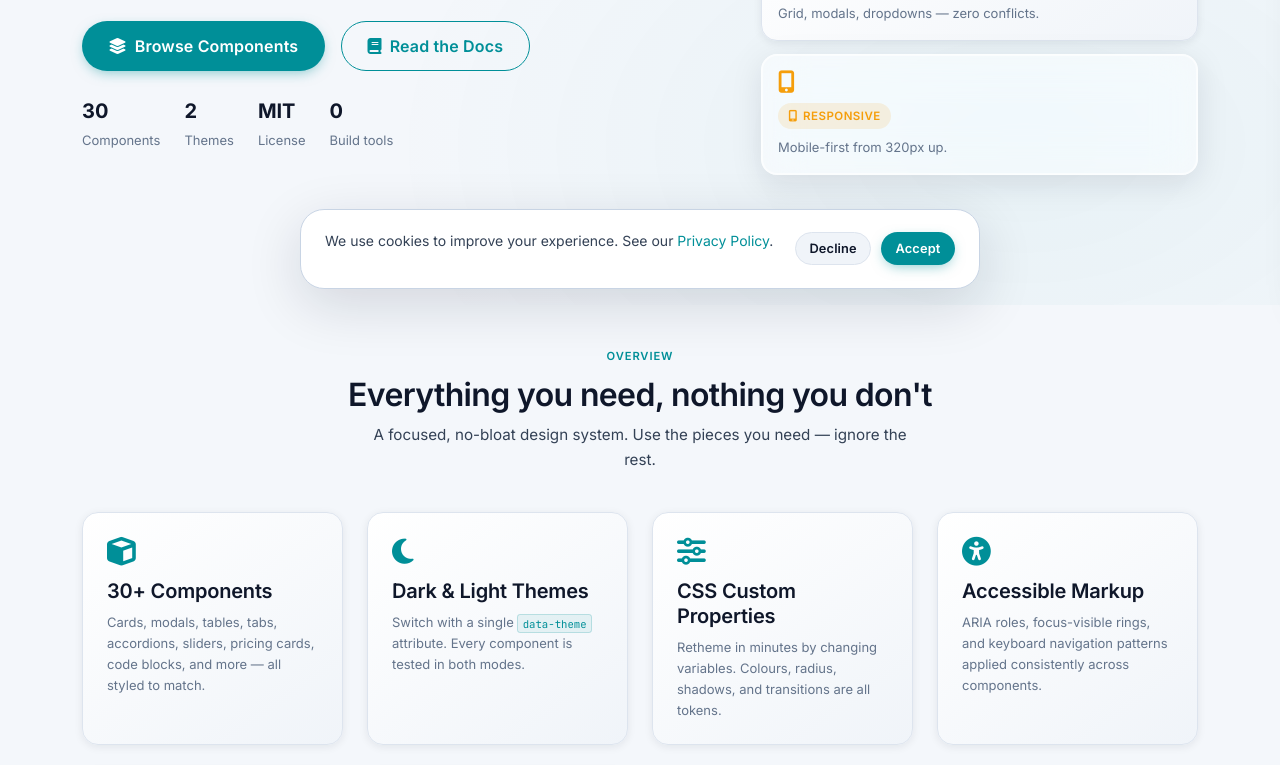
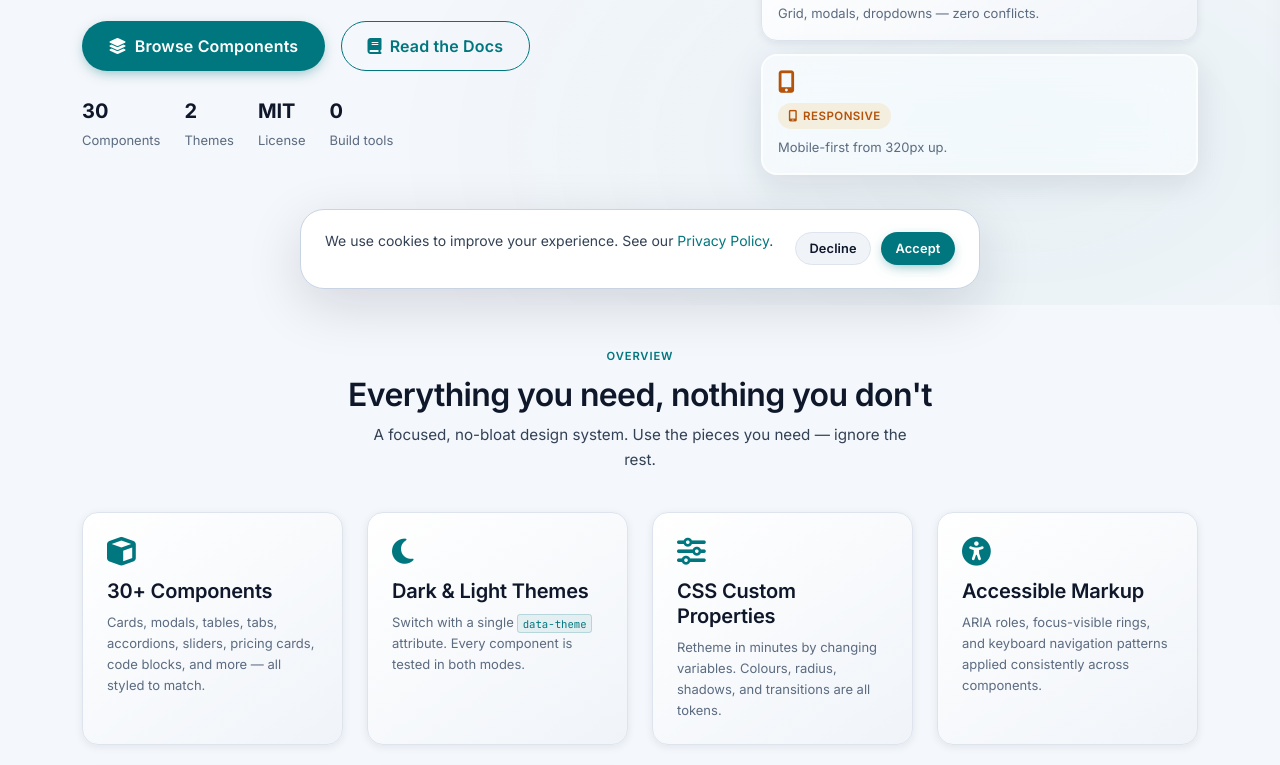
Before and after one commit to xttrust/Vectra-UI-KIT, a plain HTML site: page index.html in a window 1280 px wide. Shown: the part 495-1260 px from the top of the page. Drawn offline with nearby package versions, Linux system fonts and the light colour scheme.

Commit message:
fix(a11y): light theme colours that pass WCAG AA
Muted text (#64748b) was 4.2:1 on the light surfaces, accent links
(#008f98) 3.4 to 3.9:1, white on the accent button 3.9:1, and the
semantic colours were too light to read as text. Light values are now
dark enough for 4.5:1 everywhere they are used as text.

Co-Authored-By: Claude Opus 5.5 <noreply@anthropic.com>
Claude-Session: https://claude.ai/code/session_01TY3RPiQc7TNf84BNQ87V3v

```diff
--- a/assets/css/vectra.css
+++ b/assets/css/vectra.css
@@ -122,16 +122,24 @@
   --v-border:    #dde4ee;
   --v-border-2:  #c8d4e4;
 
-  --v-accent:      #008f98;
-  --v-accent-2:    #00c2cb;
-  --v-accent-rgb:  0, 143, 152;
-  --v-accent-soft: rgba(0, 143, 152, .1);
-  --v-accent-grad: linear-gradient(135deg, #008f98 0%, #00c2cb 100%);
-  --v-accent-glow: 0 0 0 3px rgba(0, 143, 152, .25), 0 0 24px -4px rgba(0, 143, 152, .2);
+  /* Light values are darker than the dark theme's so text and white-on-accent pass WCAG AA (4.5:1):
+     accent #00767e is 4.8:1 on every light surface and 5.4:1 under white text; text-3 is 4.8:1. */
+  --v-accent:      #00767e;
+  --v-accent-2:    #008f98;
+  --v-accent-rgb:  0, 118, 126;
+  --v-accent-soft: rgba(0, 118, 126, .1);
+  --v-accent-grad: linear-gradient(135deg, #00767e 0%, #008f98 100%);
+  --v-accent-glow: 0 0 0 3px rgba(0, 118, 126, .25), 0 0 24px -4px rgba(0, 118, 126, .2);
+
+  /* Semantic colours dark enough to read as text on light surfaces. */
+  --v-success: #15803d;
+  --v-warning: #b45309;
+  --v-danger:  #be123c;
+  --v-info:    #1d4ed8;
 
   --v-text:   #0f172a;
   --v-text-2: #334155;
-  --v-text-3: #64748b;
+  --v-text-3: #5b6b80;
 
   --v-shadow-xs:    0 1px 3px rgba(15,23,42,.07);
   --v-shadow-sm:    0 2px 8px rgba(15,23,42,.08);
@@ -140,7 +148,7 @@
   --v-shadow-xl:    0 16px 56px rgba(15,23,42,.14);
   --v-shadow-glass: 0 8px 32px rgba(15,23,42,.10), inset 0 0 0 1px rgba(0,0,0,.04);
 
-  --v-focus: 0 0 0 3px rgba(0, 143, 152, .3);
+  --v-focus: 0 0 0 3px rgba(0, 118, 126, .3);
 }
 
 
```
